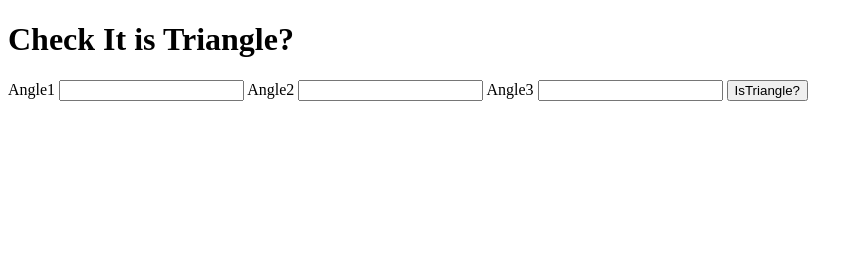
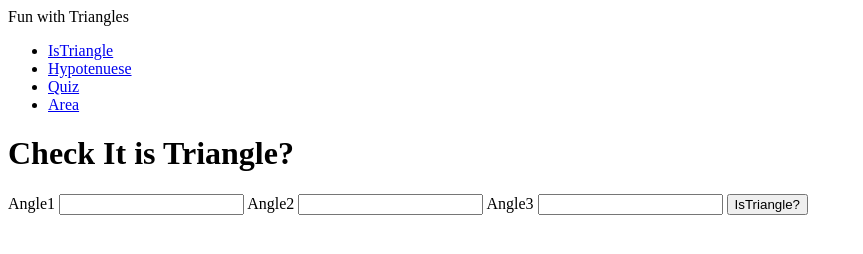
Before and after one commit to almondjain/fun-with-triangles, a plain HTML site: page htmlFile/isTriangle.html in a window 1280 px wide. Shown: the whole page, without its empty margins (0-863 px from the left). Drawn offline with Linux system fonts and the light colour scheme.

Commit message:
add navigation

```diff
--- a/htmlFile/isTriangle.html
+++ b/htmlFile/isTriangle.html
@@ -1,16 +1,34 @@
 <!DOCTYPE html>
 <html lang="en">
+
 <head>
     <meta charset="UTF-8">
     <meta http-equiv="X-UA-Compatible" content="IE=edge">
     <meta name="viewport" content="width=device-width, initial-scale=1.0">
     <title>Is Triangle</title>
 </head>
+
 <body>
-    <!--Navigation Bar-->
-    <nav>
 
+    <!--     Navigation  -->
+    <nav class="navigation container">
+        <div class="nav-brand">Fun with Triangles</div>
+        <ul class="list-non-bullet nav-pills">
+            <li class="list-item-inline">
+                <a class="link link-active" href="/htmlFile/isTriangle.html">IsTriangle</a>
+            </li>
+            <li class="list-item-inline">
+                <a class="link" href="/htmlFile/hypotenueseOfTriangle.html">Hypotenuese</a>
+            </li>
+            <li class="list-item-inline">
+                <a class="link" href="/htmlFile/quizOnTriangle.html">Quiz</a>
+            </li>
+            <li class="list-item-inline">
+                <a class="link" href="/htmlFile/areaOfTriangle.html">Area</a>
+            </li>
+        </ul>
     </nav>
+
 
     <main class="is-Triangle-main">
         <h1>Check It is Triangle?</h1>
@@ -19,19 +37,19 @@
         <label for="Angle1">
             Angle1
         </label>
-        <input type="number" class="angle-input"/>
+        <input type="number" class="angle-input" />
 
         <!--Second Level Input-->
         <label for="Angle2">
             Angle2
         </label>
-        <input type="number" class="angle-input"/>
+        <input type="number" class="angle-input" />
 
         <!--Third Level Input-->
         <label for="Angle3">
             Angle3
         </label>
-        <input type="number" class="angle-input"/>
+        <input type="number" class="angle-input" />
 
         <!--Button-->
         <button id="is-Triangle-btn">
@@ -46,4 +64,5 @@
     <script src="/jsFile/isTriangle.js"></script>
 
 </body>
+
 </html>
```
Also changed, not shown: htmlFile/areaOfTriangle.html (+25 -2 lines), htmlFile/hypotenueseOfTriangle.html (+26 -2 lines), htmlFile/quizOnTriangle.html (+31 -16 lines), jsFile/areaOfTriangle.js (+6 -6 lines), jsFile/hypotenueseOfTriangle.js (+6 -6 lines), jsFile/isTriangle.js (+9 -9 lines), jsFile/quizOnTriangle.js (+7 -6 lines).
